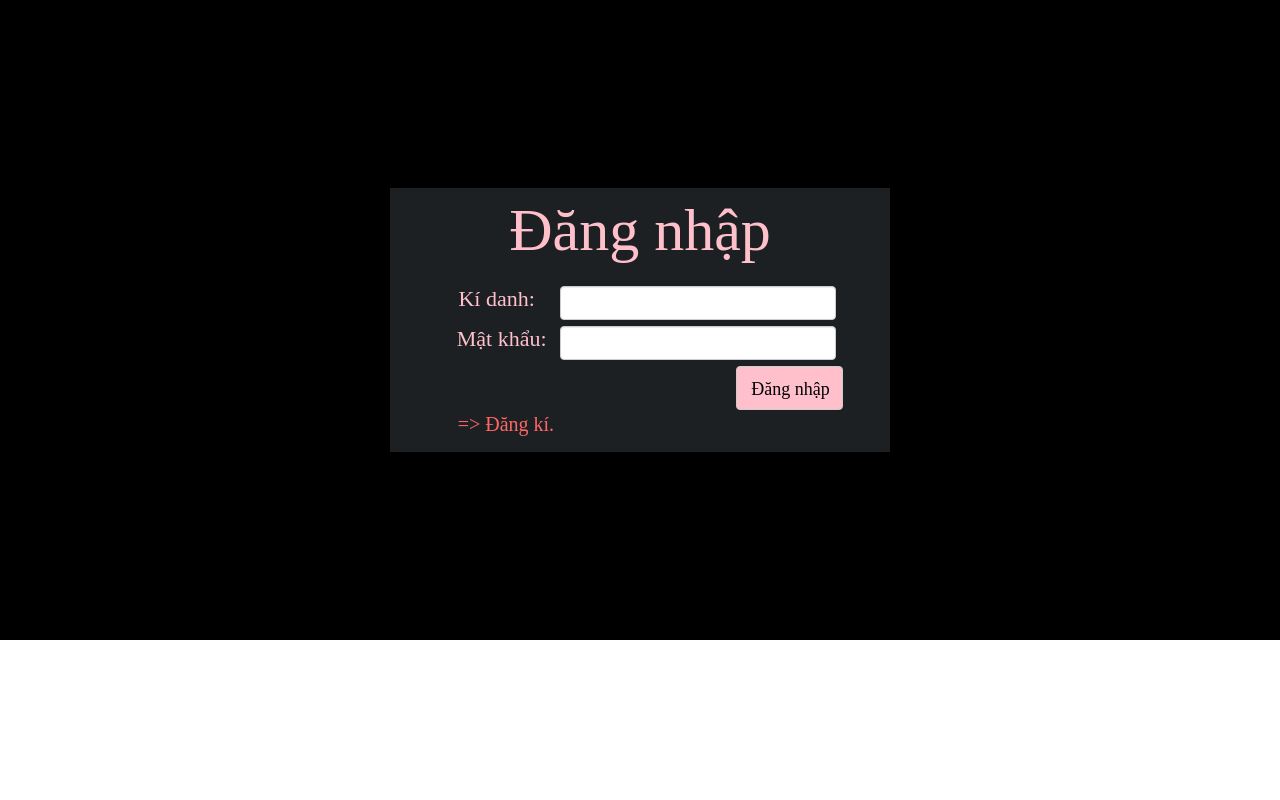
After one commit to Snappitle/TheGioiMoBi, a CodeIgniter app: page /database/index.php/homecontroller/login in a window 1280 px wide. The commit adds this page. Run offline with CodeIgniter, Linux system fonts and the light colour scheme; some libraries are stand-ins or nearby versions.

Commit message:
tạo form đăng nhập

```diff
--- a/application/controllers/homecontroller.php
+++ b/application/controllers/homecontroller.php
@@ -15,5 +15,9 @@
             $this->load->View("body");
             $this->load->view("footer");
         }
+
+        public function login(){
+            $this->load->view("login");
+        }
     }
 ?>
--- /dev/null
+++ b/application/views/login.php
@@ -0,0 +1,55 @@
+<?php session_start(); ?>
+<html lang="vi">
+	<head>
+		<meta charset="utf-8">
+		<meta http-equiv="X-UA-Compatible" content="IE=edge">
+		<meta name="viewport" content="width=device-width, initial-scale=1">
+		<!-- The above 3 meta tags *must* come first in the head; any other head content must come *after* these tags -->
+		<title>Thế giới mobi V2V</title>
+
+		<!-- Bootstrap -->
+		<link href="/TheGioiMobi/css/bootstrap.min.css" rel="stylesheet">
+		<link href="/TheGioiMobi/style.css" rel="stylesheet">
+	</head>
+	<body>
+		<?php
+			if(isset($_SESSION["userid"]))
+			{
+				echo "<div style=\"text-align:center\"><a href=\"logout.php\"<p id=\"header\">Xin chào ".$_SESSION["userid"]."</p></a>";
+				echo "<form action=\"profile.php\" method=\"post\">
+				<input align=\"center\" type=\"submit\" name=\"profile\" value=\"Cập nhật tên\"></form>";
+				echo "<form action=\"change-password.php\" method=\"post\">
+				<input align=\"center\" type=\"submit\" name=\"changepass\" value=\"Đổi mật khẩu\"></form></div>";
+				return;
+			}
+		?>
+        <div class="container-fluid" id="vien">
+            <div class="row" id="khung2">
+                <div class="col-md-3"></div>
+                <div class="col-md-6" id="vienxam">
+					<form action="login.php" method="post">
+						<p class="font8">Đăng nhập</p>
+						<div class="row">
+							<div class="col-md-1"></div>
+							<div class="col-md-3" id="font9"><lable>Kí danh: </lable></div>
+							<div class="col-md-7" id="login"><input type="text" name="email" class="form-control box-shadow"/></div>
+						</div>
+						<div class="row">
+							<div class="col-md-1"></div>
+							<div class="col-md-3" id="font10"><lable>Mật khẩu: </lable></div>
+							<div class="col-md-7" id="login"><input type="password" name="password" class="form-control box-shadow"/></div>
+						</div>
+						<div class="row">
+							<div class="col-md-8"></div>
+							<input type="submit" name="login" value="Đăng nhập" class="btn btn-default bt2">
+						</div>
+						<div class="row">
+							<div class="col-md-1"></div>
+							<a id="dangki" href="#"class="font1 font11">=> Đăng kí.</a>
+						</div>
+					</form>
+                </div>
+            </div>
+        </div>
+	</body>
+</html>
--- a/style.css
+++ b/style.css
@@ -137,6 +137,34 @@ button{
 	margin-left: 1px;
 }
 
+.font8{
+	font-size: 60px;
+	color: pink;
+	font-family: Times New Roman, Georgia, Serif;
+	text-align: center
+}
+
+#font9{
+	font-size: 22px;
+	color: pink;
+	font-family: Times New Roman, Georgia, Serif;
+	text-align: center;
+	padding-right: 10px;
+}
+
+#font10{
+	font-size: 22px;
+	color: pink;
+	font-family: Times New Roman, Georgia, Serif;
+	text-align: center;
+	padding-right: 0px;
+}
+
+.font11{
+	font-size: 20px;
+	padding-left: 23px;
+}
+
 .sony{
 	padding-top: 2px;
 }
@@ -156,3 +184,26 @@ button{
 	margin-left: 0px;
 	padding-left: 4px;
 }
+
+#login{
+	padding-left: 0px;
+}
+
+.bt2{
+	background-color: pink;
+	font-size: 18px;
+	padding-top: 10px;
+	padding-left: 14px;
+	color: black;
+	font-family: Times New Roman, Georgia, Serif;
+	font-weight: 5px;
+	margin-left: 13px;
+}
+
+#khung2{
+	background-color: black;
+	margin-top: 15%;
+	margin-bottom: 15%;
+	margin-left: 10%;
+	margin-right: 10%;
+}
```
Also changed, not shown: application/views/body.php (+5 -3 lines).
